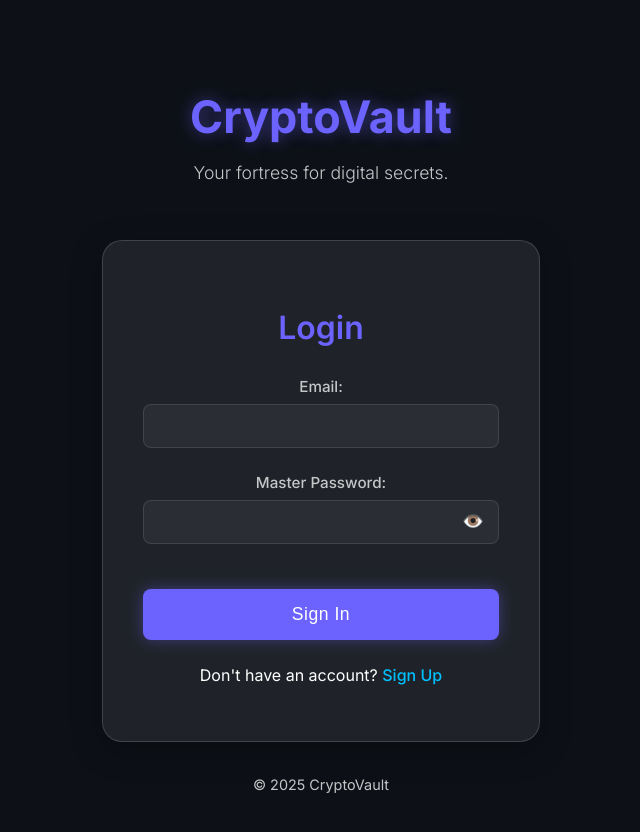
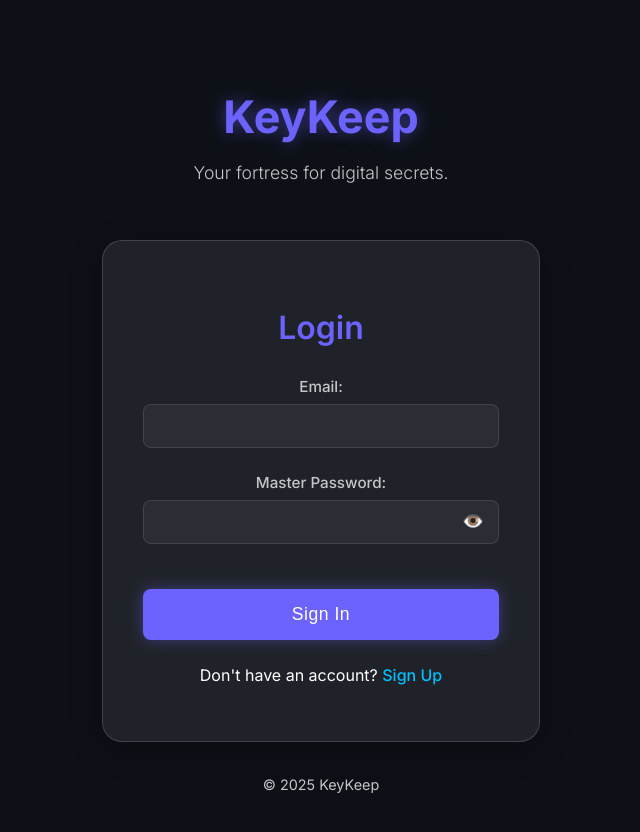
Before and after one commit to AgniTech/KeyKeep-Secure-Password-Manager, a website: page index.html in a window 1280 px wide. Shown: the whole page, without its empty margins (319-959 px from the left). Drawn offline with Linux system fonts and the light colour scheme.

Commit message:
Trying to change crypto to keykeep

```diff
--- a/index.html
+++ b/index.html
@@ -10,7 +10,7 @@
 <body>
     <div class="container auth-container">
         <header>
-            <h1>CryptoVault</h1>
+            <h1>KeyKeep</h1>
             <p class="tagline">Your fortress for digital secrets.</p>
         </header>
         <main class="login-form">
@@ -33,7 +33,7 @@
             </form>
         </main>
         <footer>
-            <p>&copy; 2025 CryptoVault</p>
+            <p>&copy; 2025 KeyKeep</p>
         </footer>
     </div>
     <script src="js/script.js"></script>
```
Also changed, not shown: 404.html (+2 -2 lines), generator.html (+2 -2 lines), lock.html (+1 -1 lines).
